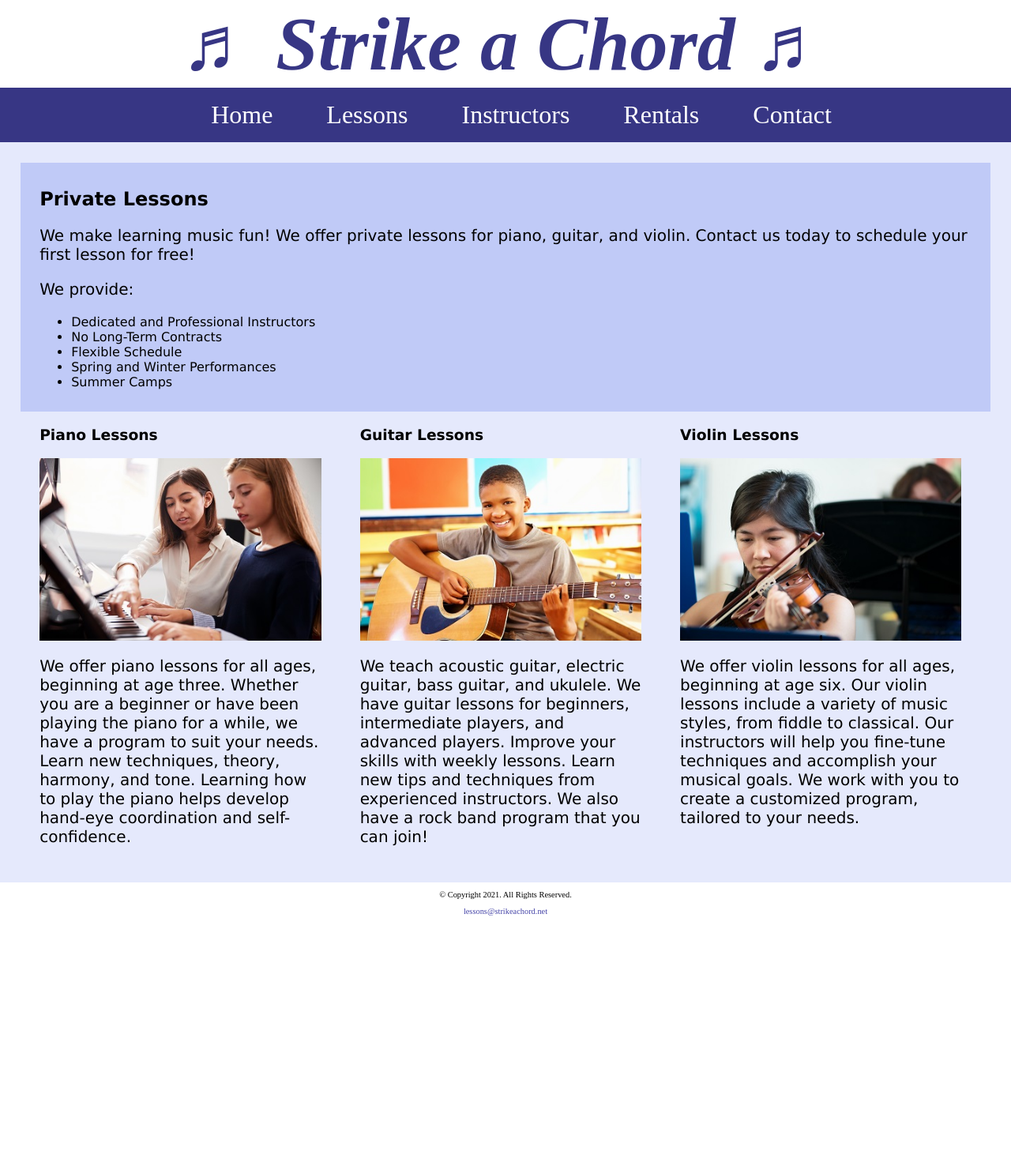
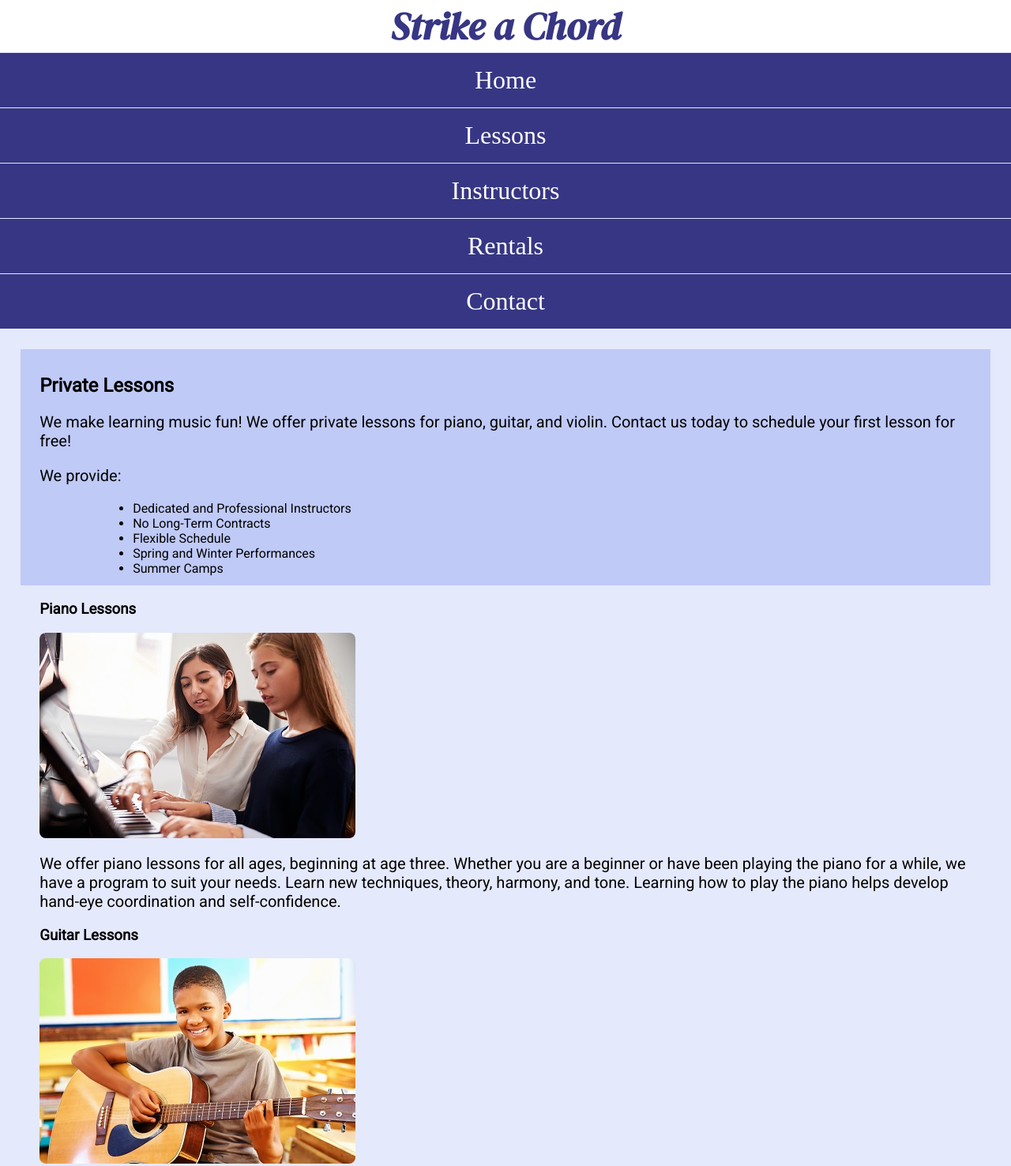
Before and after one commit to 144Fa22/ch5lab1-lucjoranderson, a plain HTML site: page lessons.html in a window 1280 px wide. Shown: the top 1476 px of the page at 79% size. Before the commit the page ends 1170 px from the top, so only its background shows below. Drawn offline with Linux system fonts and the light colour scheme.

Commit message:
Finish lab 5

```diff
--- a/css/styles.css
+++ b/css/styles.css
@@ -3,9 +3,8 @@ Author: Maria Cruz
 Date: Current Date
 File Name: styles.css
 */
-
 /* CSS Reset */
-body, header, nav, main, footer, img, h1 {
+body, header, nav, main, footer, img, h1, ul {
   margin: 0;
   padding: 0;
   border: 0;
@@ -17,15 +16,22 @@ img {
   display: block;
 }
 
+/* Style rules for mobile viewport */
+/* Hide tab-desk class */
+.tab-desk {
+  display: none;
+}
+
 /* Style rules for header content */
 header {
   text-align: center;
-    font-size: 3em;
+  font-size: 1.5em;
   color: #373684;
 }
 
 header h1 {
   font-style: italic;
+  font-family: 'DM Serif Display', serif;
 }
 
 /* Style rules for navigation area */
@@ -35,13 +41,13 @@ nav {
 
 nav ul {
   list-style-type: none;
-    margin: 0;
   text-align: center;
 }
 
 nav li {
-    display: inline-block;
+  display: block;
   font-size: 2em;
+  border-top: 1px solid #e5e9fc;
 }
 
 nav li a {
@@ -57,7 +63,7 @@ main {
   padding: 2%;
   background-color: #e5e9fc;
   overflow: auto;
-    font-family: Verdana, Arial, sans-serif;
+  font-family: 'Roboto', sans-serif;
 }
 
 main p {
@@ -65,14 +71,12 @@ main p {
 }
 
 .action {
-    font-size: 1.75em;
+  font-size: 1.25em;
   color: #373684;
   font-weight: bold;
 }
 
 #piano, #guitar, #violin {
-    width: 29%;
-    float: left;
   margin: 0 2%;
 }
 
@@ -82,11 +86,35 @@ main p {
   padding: 1% 2%;
 }
 
+#info ul {
+  margin-left: 10%;
+}
+
+.round {
+  border-radius: 8px;
+}
+
 #contact {
   text-align: center;
 }
 
-#contact a {
+.tel-link {
+  background-color: #373684;
+  padding: 2%;
+  margin: 0 auto;
+  width: 80%;
+  text-align: center;
+  border-radius: 5px;
+}
+
+.tel-link a {
+  color: #fff;
+  text-decoration: none;
+  font-size: 1.5em;
+  display: block;
+}
+
+#contact .email-link {
   color: #4645a8;
   text-decoration: none;
   font-weight: bold;
@@ -94,6 +122,8 @@ main p {
 
 .map {
   border: 5px solid #373684;
+  width: 95%;
+  height: 50%;
 }
 
 /* Style rules for footer content */
--- a/lessons.html
+++ b/lessons.html
@@ -5,15 +5,19 @@
 	Today's Date: May 20, 2021
  -->
 <html lang="en">
+
 <head>
 	<title>Strike a Chord: Lessons</title>
 	<meta charset="utf-8">
+	<meta name="viewport" content="width=device-width, initial-scale-1.0">
 	<link rel="stylesheet" href="css/styles.css">
+	<link href="https://fonts.googleapis.com/css2?family=DM+Serif+Display:ital@1&family=Roboto&display=swap" rel="stylesheet">
 </head>
+
 <body>
 
 	<header>
-		<h1> &#9836; Strike a Chord &#9836; </h1>
+		<h1> <span class="tab-desk">&#9836;</span> Strike a Chord <span class="tab-desk">&#9836;</span> </h1>
 	</header>
 
 	<nav>
@@ -47,24 +51,27 @@
 		<div id="piano">
 
 			<h3>Piano Lessons</h3>
-            <img src="images/piano-lesson.jpg" alt="piano teacher and student sitting at a piano">
-            <p>We offer piano lessons for all ages, beginning at age three. Whether you are a beginner or have been playing the piano for a while, we have a program to suit your needs. Learn new techniques, theory, harmony, and tone. Learning how to play the piano helps develop hand-eye coordination and self-confidence.</p>
+			<img src="images/piano-lesson.jpg" alt="piano teacher and student sitting at a piano" class="round">
+			<p>We offer piano lessons for all ages, beginning at age three. Whether you are a beginner or have been playing the piano for a while, we have a program to suit your needs. Learn new techniques, theory, harmony, and tone. Learning how to play
+				the piano helps develop hand-eye coordination and self-confidence.</p>
 
 		</div>
 
 		<div id="guitar">
 
 			<h3>Guitar Lessons</h3>
-            <img src="images/child-guitar.jpg" alt="child with a smile holding a guitar">
-            <p>We teach acoustic guitar, electric guitar, bass guitar, and ukulele. We have guitar lessons for beginners, intermediate players, and advanced players. Improve your skills with weekly lessons. Learn new tips and techniques from experienced instructors. We also have a rock band program that you can join!</p>
+			<img src="images/child-guitar.jpg" alt="child with a smile holding a guitar" class="round">
+			<p>We teach acoustic guitar, electric guitar, bass guitar, and ukulele. We have guitar lessons for beginners, intermediate players, and advanced players. Improve your skills with weekly lessons. Learn new tips and techniques from experienced
+				instructors. We also have a rock band program that you can join!</p>
 
 		</div>
 
 		<div id="violin">
 
 			<h3>Violin Lessons</h3>
-            <img src="images/woman-violin.jpg" alt="woman playing the violin">
-            <p>We offer violin lessons for all ages, beginning at age six. Our violin lessons include a variety of music styles, from fiddle to classical. Our instructors will help you fine-tune techniques and accomplish your musical goals. We work with you to create a customized program, tailored to your needs.</p>
+			<img src="images/woman-violin.jpg" alt="woman playing the violin" class="round">
+			<p>We offer violin lessons for all ages, beginning at age six. Our violin lessons include a variety of music styles, from fiddle to classical. Our instructors will help you fine-tune techniques and accomplish your musical goals. We work with
+				you to create a customized program, tailored to your needs.</p>
 
 		</div>
 
@@ -76,4 +83,5 @@
 	</footer>
 
 </body>
+
 </html>
```
Also changed, not shown: contact.html (+11 -4 lines), index.html (+7 -2 lines), template.html (+6 -1 lines). Lines whose indentation alone changed are shown as unchanged.
